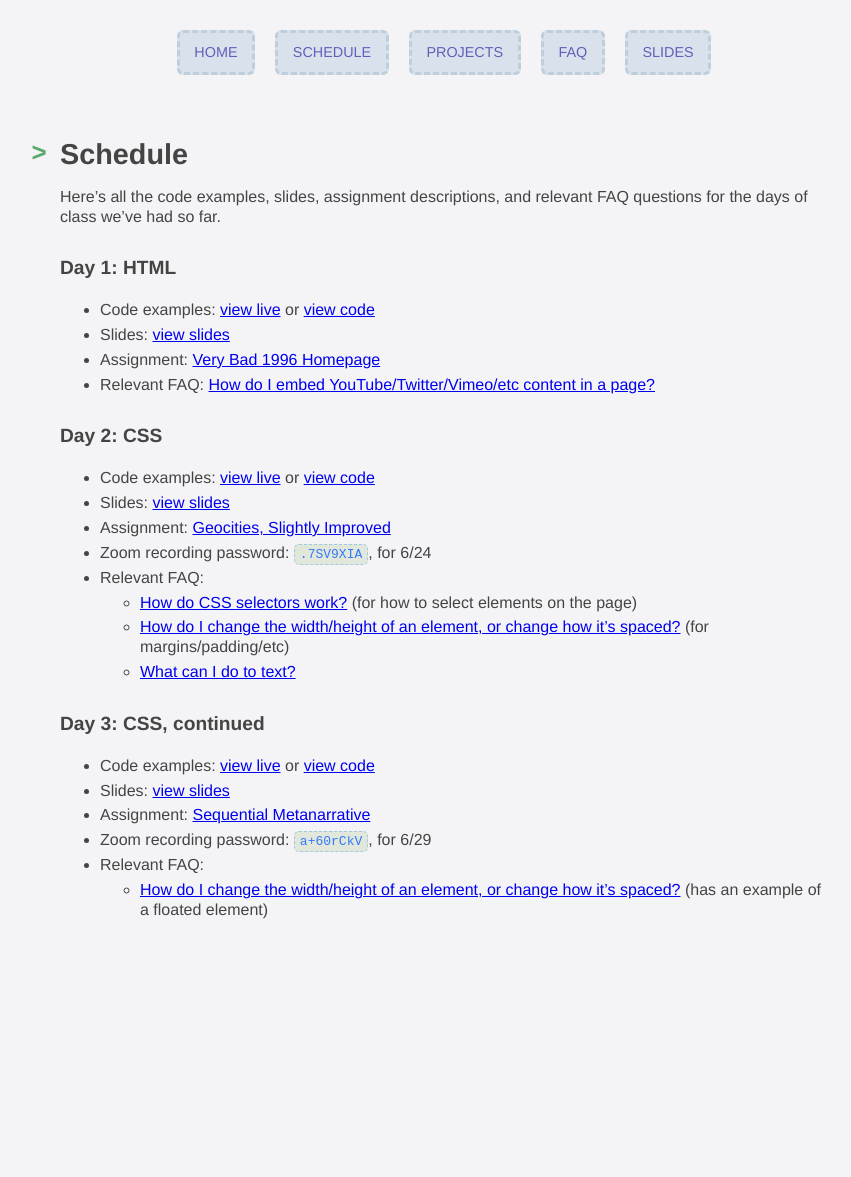
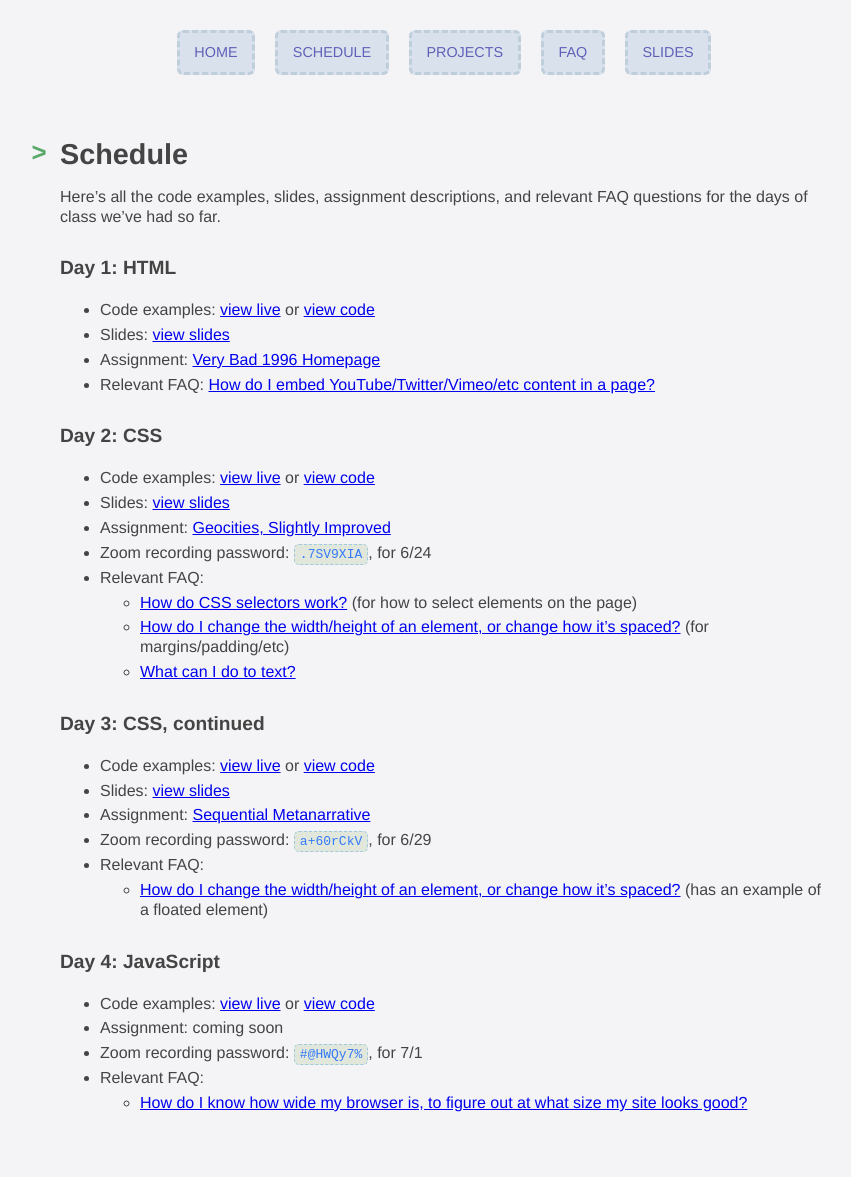
Before and after one commit to thely/artofweb-21, a Jekyll site: the page built from schedule.md, in a window 1280 px wide. Shown: the whole page, without its empty margins (196-1047 px from the left). Built offline with Jekyll 4.4.1, drawn with Linux system fonts in a browser that asks for light colours; our own code applies the rules of GitHub Pages for plain Markdown files; before the commit the page ends 984 px from its top, so only the background shows below that.

Commit message:
adding day 4

```diff
--- a/schedule.md
+++ b/schedule.md
@@ -25,3 +25,11 @@ Here's all the code examples, slides, assignment descriptions, and relevant FAQ
 * Zoom recording password: `a+60rCkV`, for 6/29
 * Relevant FAQ:
   * [How do I change the width/height of an element, or change how it's spaced?](/artofweb-21/questions/box-model) (has an example of a floated element)
+
+#### Day 4: JavaScript
+* Code examples: [view live](/artofweb-21/examples/day4) or [view code](https://github.com/thely/artofweb-21/tree/main/examples/day4)
+* Assignment: coming soon
+<!-- * Assignment: [Javascript exercises](/artofweb-21/projects/3-js-exercises) -->
+* Zoom recording password: `#@HWQy7%`, for 7/1
+* Relevant FAQ:
+  * [How do I know how wide my browser is, to figure out at what size my site looks good?](/artofweb-21/questions/width)
```
